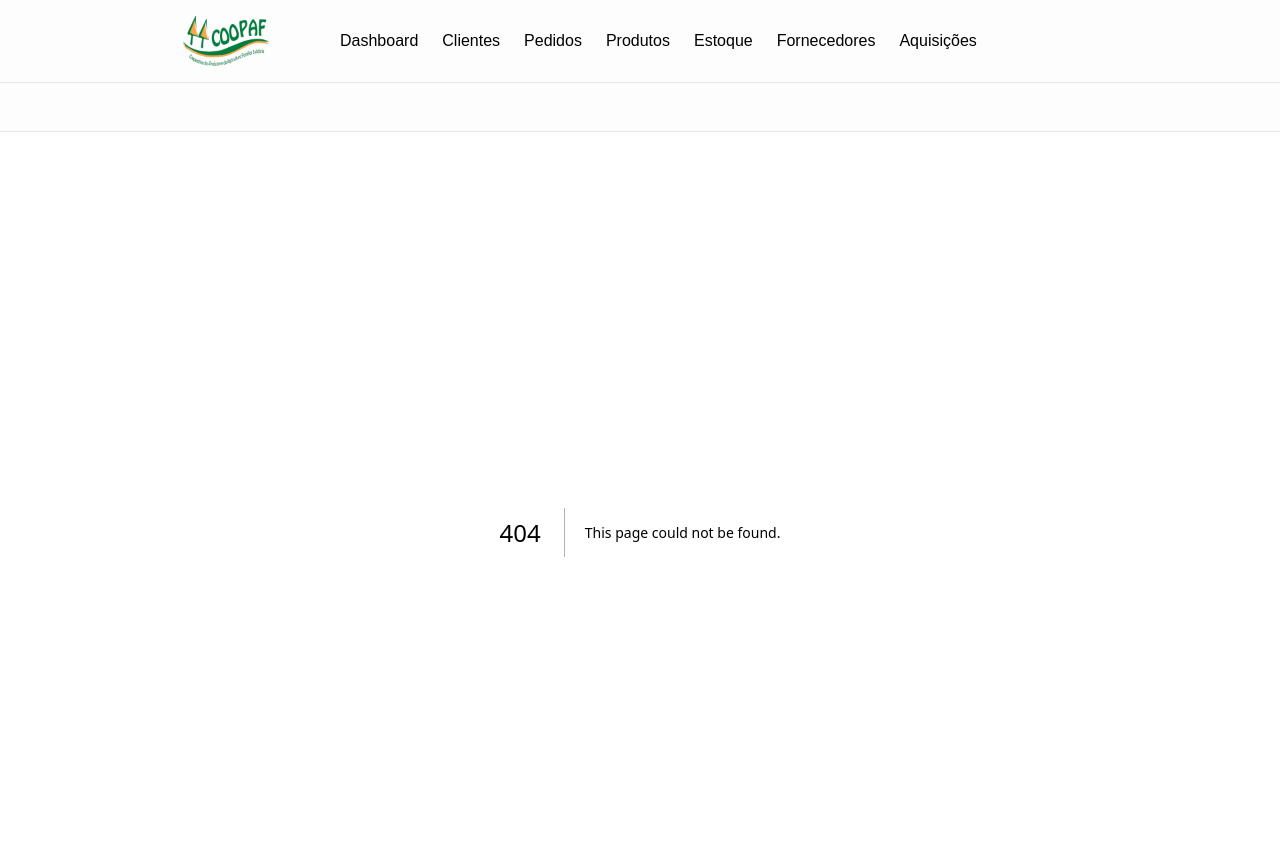
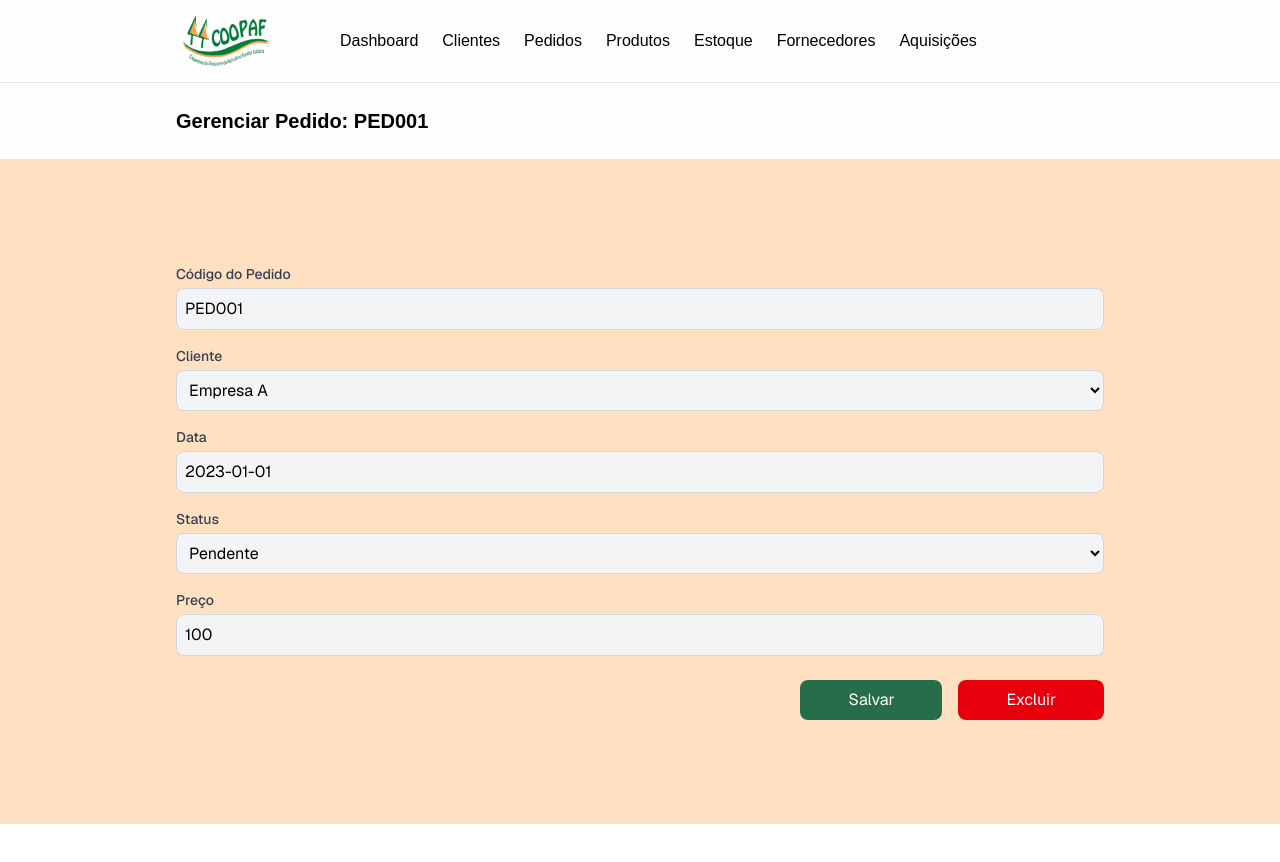
Before and after one commit to AureaStar/TrabalhoModelagemFront, a Next.js app in the folder my-app/: page /orders/manage/1 in a window 1280 px wide. Before the commit this address had no page. Shown: the top 862 px of the page. After the commit the page ends 824 px from the top, so only its background shows below. Built offline with nearby package versions, Linux system fonts and the light colour scheme.

Commit message:
Adiciona Pedidos

```diff
--- /dev/null
+++ b/my-app/app/orders/manage/[id]/page.tsx
@@ -0,0 +1,67 @@
+'use client';
+
+import { useParams } from 'next/navigation';
+import SetHeader from '@/components/header/SetHeader';
+import GenericForm from '@/components/form/GenericForm';
+
+export default function ManageOrderPage() {
+    const params = useParams();
+    const id = params.id as string;
+
+    // Simulação de busca no banco (dados mockados)
+    const orders = [
+        { id: 1, 'Código do Pedido': 'PED001', Cliente: 'Empresa A', Data: '2023-01-01', Status: 'Pendente', Preço: 100.00 },
+        { id: 2, 'Código do Pedido': 'PED002', Cliente: 'Empresa B', Data: '2023-02-01', Status: 'Aprovado', Preço: 200.00 },
+    ];
+
+    const order = orders.find(o => o.id.toString() === id);
+
+    const fields = [
+        { name: 'codigoPedido', label: 'Código do Pedido', type: 'text' as const, required: true },
+        { name: 'cliente', label: 'Cliente', type: 'select' as const, options: ['Empresa A', 'Empresa B'], required: true },
+        { name: 'data', label: 'Data', type: 'text' as const, required: true },
+        { name: 'status', label: 'Status', type: 'select' as const, options: ['Pendente', 'Aprovado', 'Cancelado'], required: true },
+        { name: 'preco', label: 'Preço', type: 'number' as const, required: true },
+    ];
+
+    const handleSubmit = (data: Record<string, any>) => {
+        // Simulação de salvar no banco
+        console.log('Pedido atualizado:', { id, ...data });
+        // Aqui você pode fazer uma chamada para a API
+    };
+
+    const handleDelete = () => {
+        console.log('Excluir pedido:', id);
+        // Aqui você pode fazer uma chamada para a API
+    };
+
+    if (!order) {
+        return (
+            <section>
+                <SetHeader content="Gerenciar Pedido" />
+                <div className="flex px-44 w-full min-h-[calc(100vh-10rem)] items-start justify-center bg-background-clean font-sans">
+                    <main className="w-full py-26">
+                        <p>Pedido não encontrado.</p>
+                    </main>
+                </div>
+            </section>
+        );
+    }
+
+    return (
+        <section>
+            <SetHeader content={`Gerenciar Pedido: ${order['Código do Pedido']}`} />
+            <div className="flex px-44 w-full min-h-[calc(100vh-10rem)] items-start justify-center bg-background-clean font-sans text-black">
+                <main className="w-full py-26">
+                    <GenericForm
+                        mode="edit"
+                        fields={fields}
+                        initialData={{ codigoPedido: order['Código do Pedido'], cliente: order.Cliente, data: order.Data, status: order.Status, preco: order.Preço }}
+                        onSubmit={handleSubmit}
+                        onDelete={handleDelete}
+                    />
+                </main>
+            </div>
+        </section>
+    );
+}
--- a/my-app/app/orders/new/page.tsx
+++ b/my-app/app/orders/new/page.tsx
@@ -0,0 +1,41 @@
+'use client';
+
+import SetHeader from '@/components/header/SetHeader';
+import GenericForm from '@/components/form/GenericForm';
+
+export default function NewOrderPage() {
+    const fields = [
+        { name: 'codigoPedido', label: 'Código do Pedido', type: 'text' as const, required: true },
+        { name: 'cliente', label: 'Cliente', type: 'select' as const, options: ['Empresa A', 'Empresa B'], required: true },
+        { name: 'data', label: 'Data', type: 'text' as const, required: true },
+        { name: 'status', label: 'Status', type: 'select' as const, options: ['Pendente', 'Aprovado', 'Cancelado'], required: true },
+        { name: 'preco', label: 'Preço', type: 'number' as const, required: true },
+    ];
+
+    const handleSubmit = (data: Record<string, any>) => {
+        // Simulação de adicionar no banco
+        console.log('Novo pedido:', data);
+        // Aqui você pode fazer uma chamada para a API
+    };
+
+    const handleCancel = () => {
+        console.log('Cancelar');
+        // Aqui você pode redirecionar ou algo
+    };
+
+    return (
+        <section>
+            <SetHeader content="Novo Pedido" />
+            <div className="flex px-44 w-full min-h-[calc(100vh-10rem)] items-start justify-center bg-background-clean font-sans text-black">
+                <main className="w-full py-26">
+                    <GenericForm
+                        mode="add"
+                        fields={fields}
+                        onSubmit={handleSubmit}
+                        onCancel={handleCancel}
+                    />
+                </main>
+            </div>
+        </section>
+    );
+}
--- a/my-app/app/orders/page.tsx
+++ b/my-app/app/orders/page.tsx
@@ -0,0 +1,29 @@
+'use client';
+
+import Table from '@/components/table';
+import SetHeader from '../../components/header/SetHeader';
+
+export default function OrdersPage() {
+    const headers = ['Código do Pedido', 'Cliente', 'Data', 'Status', 'Preço'];
+    const data = [
+        { id: 1, 'Código do Pedido': 'PED001', Cliente: 'Empresa A', Data: '2023-01-01', Status: 'Pendente', Preço: 100.00 },
+        { id: 2, 'Código do Pedido': 'PED002', Cliente: 'Empresa B', Data: '2023-02-01', Status: 'Aprovado', Preço: 200.00 },
+    ];
+
+    return (
+        <section>
+            <SetHeader content="Pedidos" />
+            <div className="flex px-44 w-full min-h-[calc(100vh-10rem)] items-start justify-center bg-background-clean font-sans">
+                <main className="w-full py-26">
+                    <Table
+                        headers={headers}
+                        data={data}
+                        onAdd={() => console.log('Adicionar novo pedido')}
+                        onManage={(item) => console.log('Gerenciar pedido:', item)}
+                        routes="/orders"
+                    />
+                </main>
+            </div>
+        </section>
+    );
+}
```
